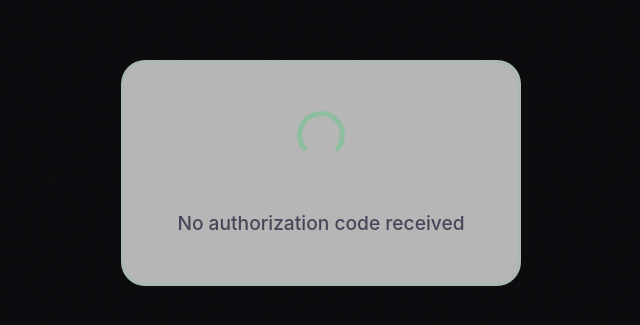
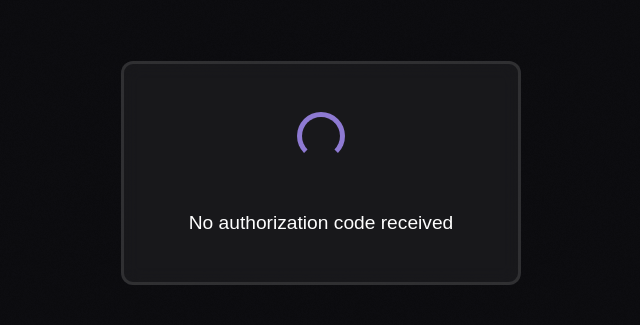
Before and after one commit to AlexanderFavvas/ChatQuinn, a plain HTML site: page callback.html in a window 1280 px wide. Shown: the part 227-552 px from the top of the page, without its empty margins (319-959 px from the left). Drawn offline with Linux system fonts and the light colour scheme; a web font is replaced by a local one.

Commit message:
modifed styling, and animation for verification, sigin, callback and beta

```diff
--- a/callback.html
+++ b/callback.html
@@ -2,17 +2,20 @@
 <html>
 <head>
     <title>Sign In Callback</title>
+    <link rel="preconnect" href="https://fonts.googleapis.com">
+    <link rel="preconnect" href="https://fonts.gstatic.com" crossorigin>
+    <link href="https://fonts.googleapis.com/css2?family=Mona+Sans:wght@400;500;600;800&display=swap" rel="stylesheet">
     <style>
         * {
             margin: 0;
             padding: 0;
             box-sizing: border-box;
-            font-family: -apple-system, BlinkMacSystemFont, "Segoe UI", Roboto, sans-serif;
+            font-family: 'Mona Sans', sans-serif;
         }
 
         body {
             min-height: 100vh;
-            background-color: #050505;
+            background-color: #0b0b0e;
             display: flex;
             justify-content: center;
             align-items: center;
@@ -29,66 +32,76 @@
             border: none;
             pointer-events: none;
             z-index: -1;
+            opacity: 0;
+            animation: fadeIn 0.6s cubic-bezier(0.4, 0, 0.2, 1) forwards;
+            animation-delay: 0.1s;
         }
 
         .container {
-            background: rgba(255, 255, 255, 0.7);
+            background: rgba(255, 255, 255, 0.05);
             backdrop-filter: blur(10px);
-            border-radius: 24px;
-            border: 3px solid rgba(142, 190, 160, 0.3);
+            border-radius: 12px;
+            border: 3px solid rgba(255, 255, 255, 0.1);
             padding: 3rem;
             text-align: center;
             max-width: 400px;
             width: 90%;
             z-index: 1;
+            opacity: 0;
+            animation: fadeInUp 0.6s cubic-bezier(0.4, 0, 0.2, 1) forwards;
+            animation-delay: 0.15s;
         }
 
         #status {
-            color: #474759;
+            color: #ffffff;
             font-size: 1.2rem;
             font-weight: 500;
             margin-top: 1.5rem;
+            opacity: 0;
+            animation: fadeIn 0.6s cubic-bezier(0.4, 0, 0.2, 1) forwards;
+            animation-delay: 0.2s;
         }
 
         .loader {
             width: 48px;
             height: 48px;
-            border: 5px solid #8EBEA0;
+            border: 5px solid rgb(142, 122, 211);
             border-bottom-color: transparent;
             border-radius: 50%;
             display: inline-block;
             margin-bottom: 1.5rem;
-            animation: rotation 1s linear infinite;
+            opacity: 0;
+            animation: rotation 1s linear infinite, fadeIn 0.6s cubic-bezier(0.4, 0, 0.2, 1) forwards;
+            animation-delay: 0s, 0.25s;
+        }
+
+        .success {
+            color: rgb(142, 122, 211);
+        }
+
+        .error {
+            color: #ef4444;
         }
 
         @keyframes rotation {
-            0% {
-                transform: rotate(0deg);
-            }
-            100% {
-                transform: rotate(360deg);
-            }
+            0% { transform: rotate(0deg); }
+            100% { transform: rotate(360deg); }
         }
 
-        /* Success and Error states */
-        .success {
-            color: #8EBEA0;
+        @keyframes fadeIn {
+            from { opacity: 0; }
+            to { opacity: 1; }
         }
 
-        .error {
-            color: #EF4444;
-        }
-
-        /* Background gradient similar to homepage */
-        .background {
-            position: fixed;
-            top: 0;
-            left: 0;
-            width: 100%;
-            height: 100%;
-            background: radial-gradient(circle at top right, rgba(142, 190, 160, 0.1), transparent),
-                        radial-gradient(circle at bottom left, rgba(142, 190, 160, 0.1), transparent);
-            z-index: -1;
+        @keyframes fadeInUp {
+            from {
+                opacity: 0;
+                transform: translateY(25px);
+            }
+            to {
+                opacity: 1;
+                transform: translateY(0);
+            }
         }
     </style>
 </head>
@@ -98,7 +111,6 @@
         <span class="loader"></span>
         <div id="status">Processing sign in...</div>
     </div>
-
     <script>
         const urlParams = new URLSearchParams(window.location.search);
         const code = urlParams.get('code');
@@ -106,6 +118,7 @@
             window.location.href = `https://us-central1-movie-thing-439716.cloudfunctions.net/function-1?code=${encodeURIComponent(code)}`;
         } else {
             document.getElementById('status').textContent = 'No authorization code received';
+            document.getElementById('status').classList.add('error');
         }
     </script>
 </body>
```
Also changed, not shown: beta/beta.html (+1 -1 lines), signin/signin.html (+1 -0 lines), verification/verification.html (+1 -1 lines).
